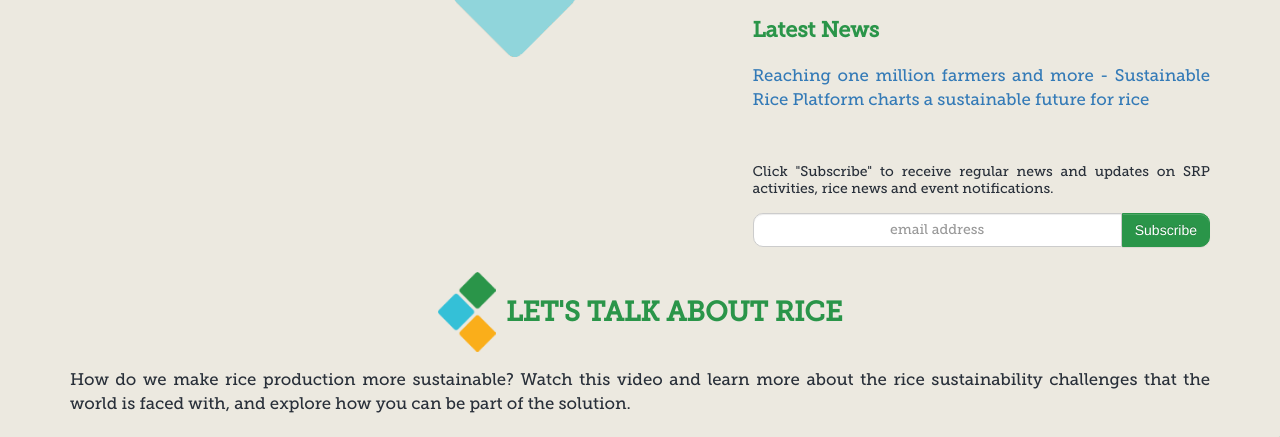
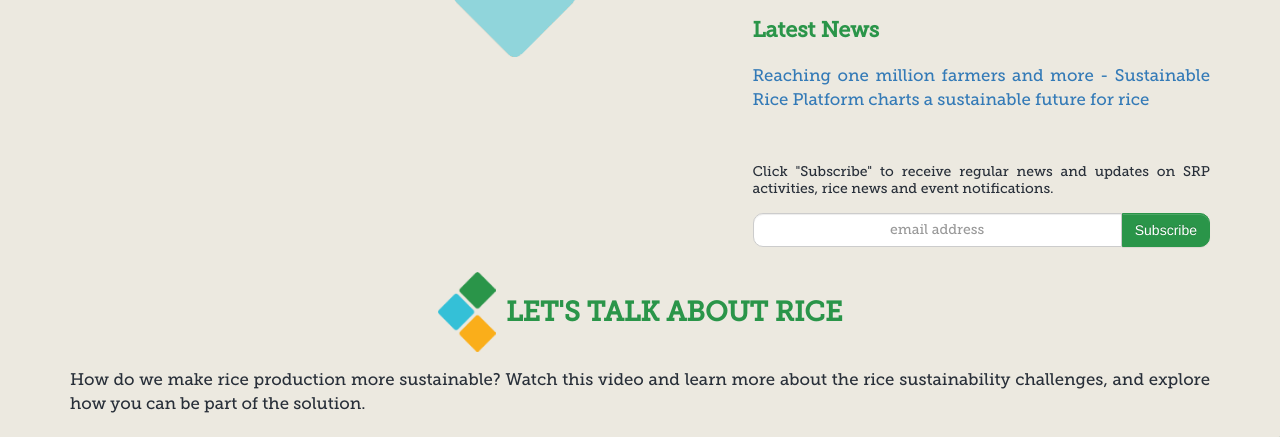
Before and after one commit to sustainablericeplatform/sustainablericeplatform.github.io, a Jekyll site: the page built from index.html, in a window 1280 px wide and 900 px high, scrolled down 1086 px, cut to the strip 0-437 px from the top of the window. Built offline with Jekyll 4.4.1, drawn with Linux system fonts in a browser that asks for light colours.

Commit message:
Update index.html

```diff
--- a/index.html
+++ b/index.html
@@ -37,7 +37,7 @@ layout: default
                 <img src="/assets/images/header-icon.png" alt="">
                 <h1>LET'S TALK ABOUT RICE</h1>
             </div>
-            <p>How do we make rice production more sustainable? Watch this video and learn more about the rice sustainability challenges that the world is faced with, and explore how you can be part of the solution.</p>
+            <p>How do we make rice production more sustainable? Watch this video and learn more about the rice sustainability challenges, and explore how you can be part of the solution.</p>
         </div>
         <div class="row">
             <div class="col-md-6 col-md-offset-3">
```
